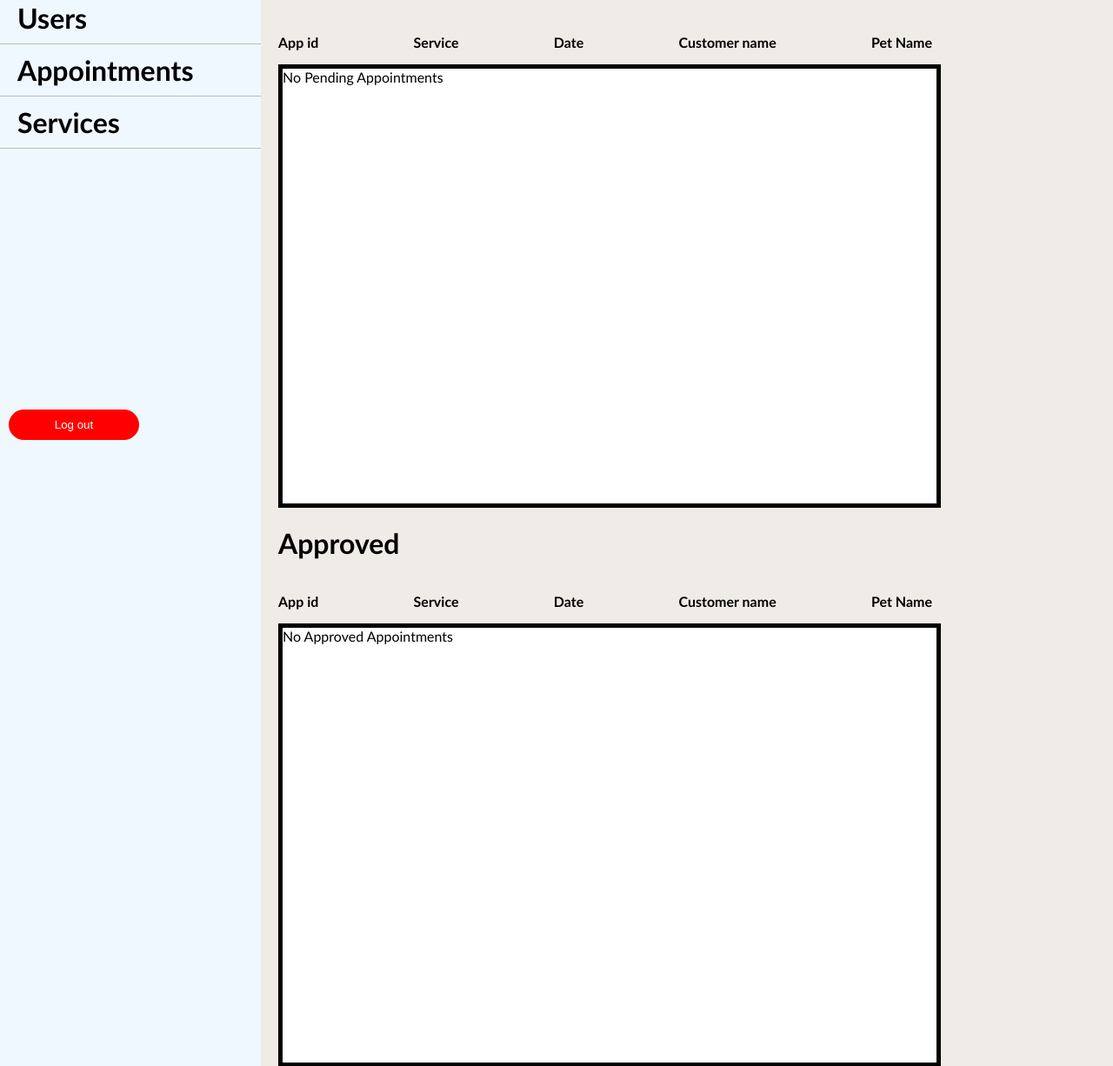
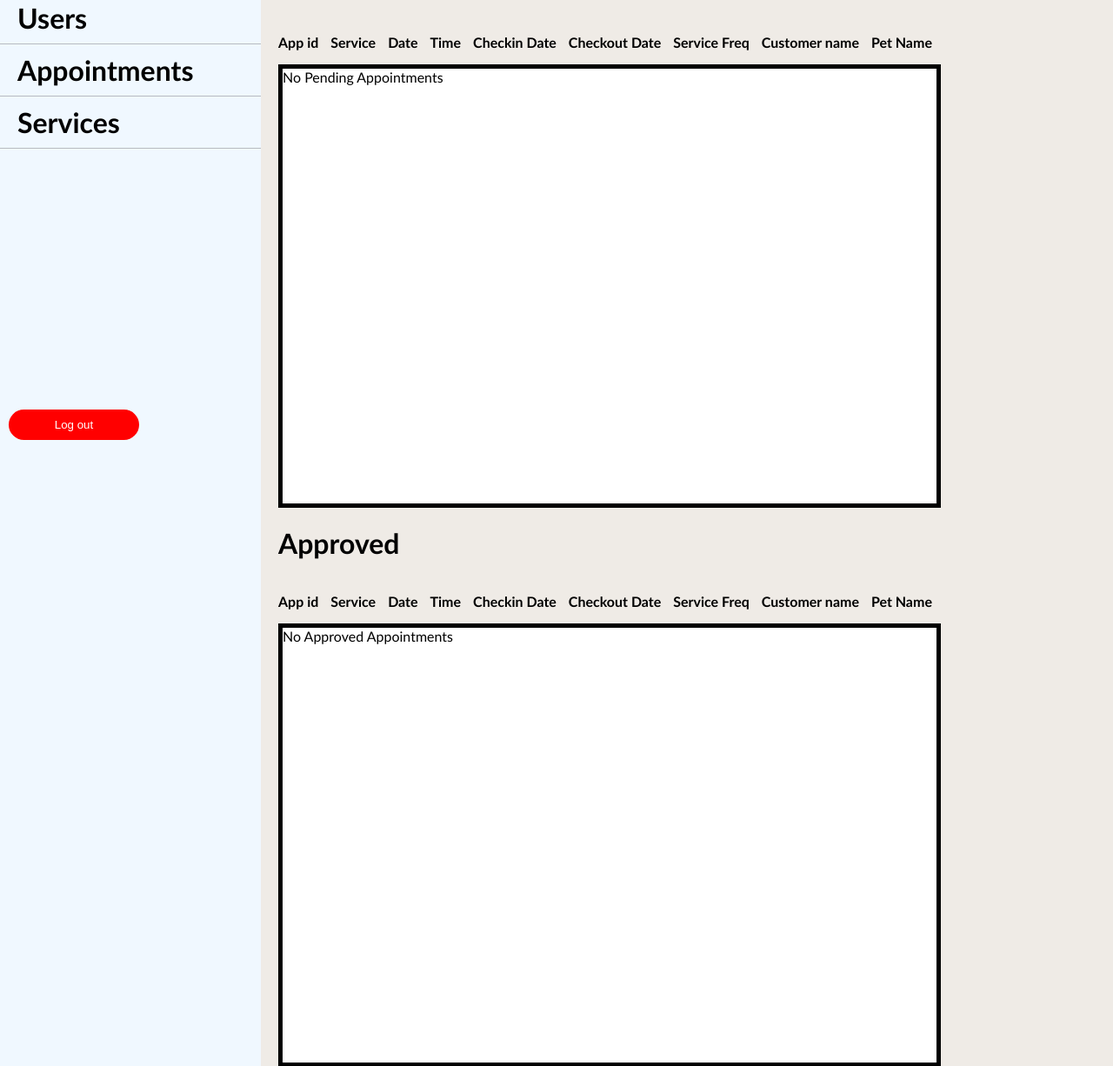
Before and after one commit to Javid-Mushtan/Online-Pet-Care-System, a PHP site: page /appointments.php in a window 1280 px wide. Shown: the part 169-1395 px from the top of the page at 87% size. Run offline with PHP 8.4, Linux system fonts and the light colour scheme; data that the repository does not hold is empty.

Commit message:
fix appointment data display error

```diff
--- a/appointments.php
+++ b/appointments.php
@@ -95,6 +95,7 @@
             border: none;
             border-radius: 10px;
             padding: 10px 15px;
+            color: white;
         }
 
         .resch-btn {
@@ -108,6 +109,7 @@
             color: white;
             padding: 10px 15px;
             border-radius: 10px;
+            margin-left: 60%;
         }
     </style>
 
@@ -131,6 +133,10 @@
                 <p>App id</p>
                 <p>Service</p>
                 <p>Date</p>
+                <p>Time</p>
+                <p>Checkin Date</p>
+                <p>Checkout Date</p>
+                <p>Service Freq</p>
                 <p>Customer name</p>
                 <p>Pet Name</p>
             </div>
@@ -139,7 +145,7 @@
                 <div class="appointment">
                 <?php
                     $query = "select a.appointment_id, s.service_type, a.appointment_date, u.first_name,
-                              p.name
+                              p.name, a.service_freq, a.checkin_date, a.checkout_date, a.appointment_time, a.service_id
                               from appointment a, services s, user_data u, pet_data p
                               where a.service_id=s.service_id and a.customer_id=u.user_id and a.pet_id=p.pet_id
                               and a.status='pending'";
@@ -150,15 +156,26 @@
                         while ($row = $results->fetch_assoc()) {
                             $app_id = $row['appointment_id'];
                             $service_type = $row['service_type'];
-                            $app_date = $row['appointment_date'];
+                            $app_date = $row['appointment_date'] == "0000-00-00" ? "-------N/A-------" : $row['appointment_date'];
                             $first_name = $row['first_name'];
                             $pet_name = $row['name'];
+
+                            $checkin_date = isset($row['checkin_date']) ? $row['checkin_date'] : "-------N/A-------";
+                            $checkout_date = isset($row['checkout_date']) ? $row['checkout_date'] : "-------N/A-------";
+
+                            $service_freq = isset($row['service_freq']) ? $row['service_freq'] : "-------N/A-------";
+
+                            $time = isset($row['appointment_time']) ? $row['appointment_time'] : "-------N/A-------";
 
                             $element = "<div class='app-card'>
                             <div class='app-info'>
                                 <p>$app_id</p>
                                 <p>$service_type</p>
                                 <p>$app_date</p>
+                                <p>$time</p>
+                                <p>$checkin_date</p>
+                                <p>$checkout_date</p>
+                                <p>$service_freq</p>
                                 <p>$first_name</p>
                                 <p>$pet_name</p>
                             </div>
@@ -182,6 +199,10 @@
                 <p>App id</p>
                 <p>Service</p>
                 <p>Date</p>
+                <p>Time</p>
+                <p>Checkin Date</p>
+                <p>Checkout Date</p>
+                <p>Service Freq</p>
                 <p>Customer name</p>
                 <p>Pet Name</p>
             </div>
@@ -201,21 +222,31 @@
                         while ($row = $results->fetch_assoc()) {
                             $app_id = $row['appointment_id'];
                             $service_type = $row['service_type'];
-                            $app_date = $row['appointment_date'];
+                            $app_date = $row['appointment_date'] == "0000-00-00" ? "-------N/A-------" : $row['appointment_date'];
                             $first_name = $row['first_name'];
                             $pet_name = $row['name'];
+
+                            $checkin_date = isset($row['checkin_date']) ? $row['checkin_date'] : "-------N/A-------";
+                            $checkout_date = isset($row['checkout_date']) ? $row['checkout_date'] : "-------N/A-------";
+
+                            $service_freq = isset($row['service_freq']) ? $row['service_freq'] : "-------N/A-------";
+
+                            $time = isset($row['appointment_time']) ? $row['appointment_time'] : "-------N/A-------";
 
                             $element = "<div class='app-card'>
                             <div class='app-info'>
                                 <p>$app_id</p>
                                 <p>$service_type</p>
                                 <p>$app_date</p>
+                                <p>$time</p>
+                                <p>$checkin_date</p>
+                                <p>$checkout_date</p>
+                                <p>$service_freq</p>
                                 <p>$first_name</p>
                                 <p>$pet_name</p>
                             </div>
                             <div class='app-btn'>
                                 <a href='".$_SERVER['PHP_SELF']."?action=remove&id=$app_id'><button class='remove-btn'>Remove</button></a>
-                                <button class='resch-btn'>Re-Schedule</button>
                             </div>
                         </div>";
 
```
Also changed, not shown: my_appointments.php (+56 -7 lines), walk.php (+5 -2 lines).
